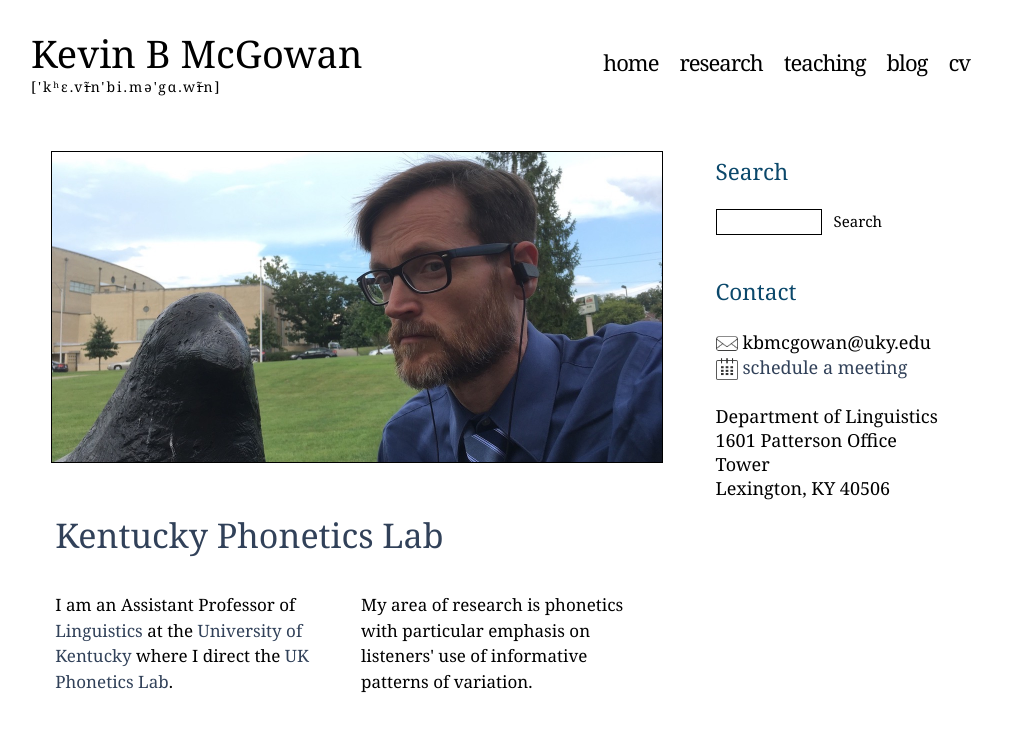
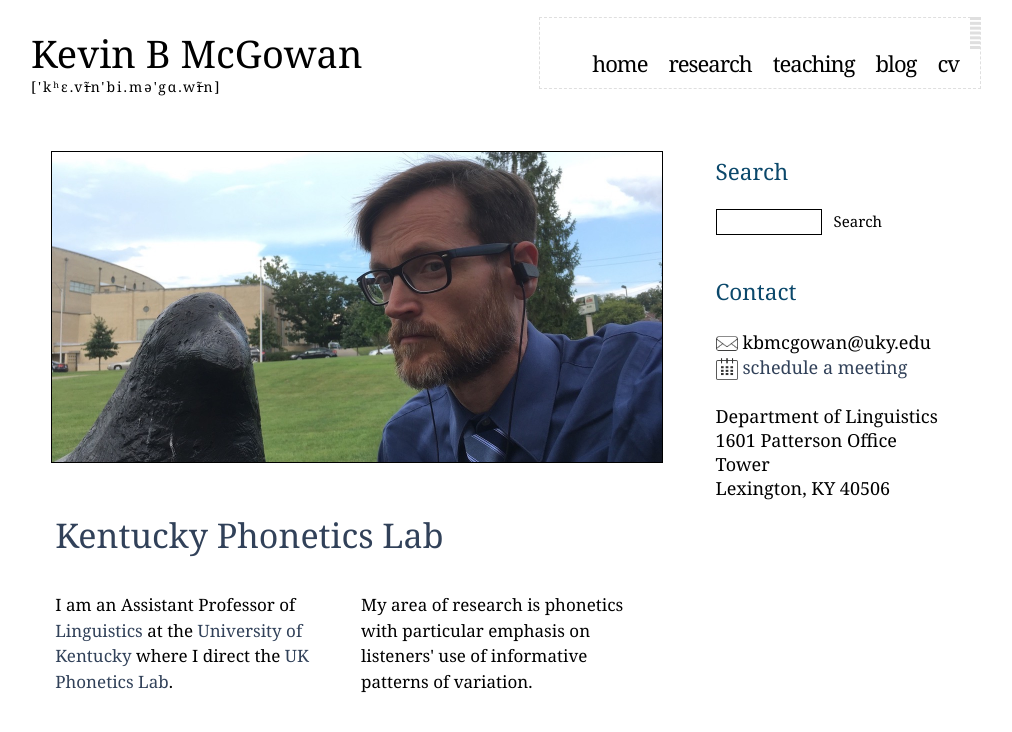
Before and after one commit to kbmcgowan/kbmcgowan.github.io, a Jekyll site: the page built from index.html, in a window 1280 px wide. Shown: the top 732 px of the page, without its empty margins (134-1146 px from the left). Built offline with Jekyll 4.4.1, drawn with Linux system fonts in a browser that asks for light colours; nearby versions of some CDN libraries; some web fonts are replaced; library files that are not in the unit come from our copies.

Commit message:
Update simple.css

```diff
--- a/css/simple.css
+++ b/css/simple.css
@@ -184,6 +184,7 @@
 	width: 440px;
 	height: 70px;
 	font: normal 22px 'Poly', Georgia, serif;
+	border:1px dashed #dfdfdf;
 }
 
 #menu ul {
@@ -201,6 +202,7 @@
 #menu li {
 	display: inline;
 	text-align: center;
+	border:1px dashed #dfdfdf;
 }
 
 #menu a {
```
